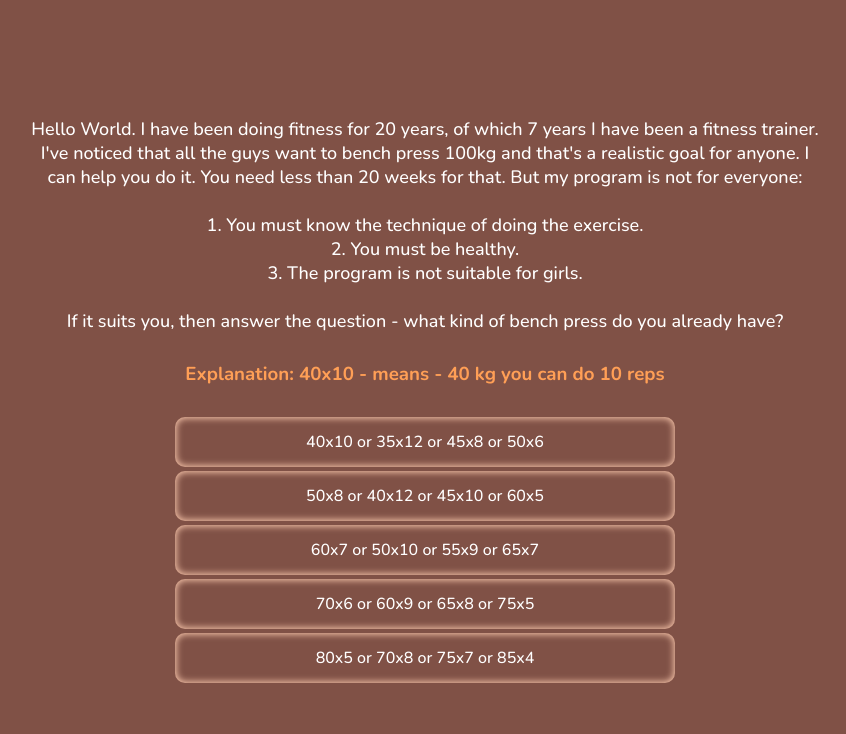
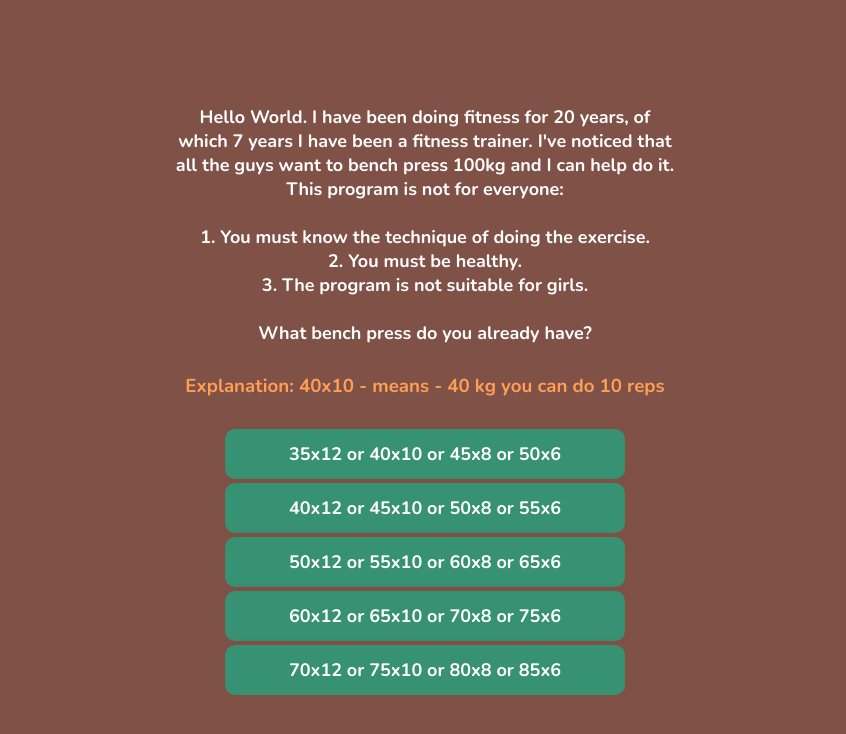
Before and after one commit to Gloryson/bench-press-100kg, a Next.js app: page /start in a window 1280 px wide. Shown: the top 734 px of the page, without its empty margins (215-1061 px from the left). Built offline with nearby package versions, Linux system fonts and the light colour scheme.

Commit message:
feat: added user slice

```diff
--- a/app/globals.scss
+++ b/app/globals.scss
@@ -19,6 +19,7 @@
   background: transparent;
   overflow-x: hidden;
   font-family: 'Nunito', Arial, Helvetica, sans-serif;
+  font-weight: 700;
   color: white;
 }
 
@@ -27,15 +28,14 @@ button {
   height: 50px;
   border-radius: 25px;
   font-size: 18px;
-  font-weight: 700;
   box-shadow: 0 0 5px 1px var(--main-dark-color);
   cursor: pointer;
 
   &:hover {
-    filter: brightness(95%);
+    filter: brightness(110%);
   }
 
   &:active {
-    filter: brightness(90%);
+    filter: brightness(100%);
   }
 }
--- a/app/start/Start.scss
+++ b/app/start/Start.scss
@@ -3,15 +3,15 @@
   place-content: center;
   place-items: center;
   gap: 4px;
-  min-height: 100vh;
+  min-height: 100dvh;
   background-color: var(--main-dark-color);
 
-  @media (max-width: 800px) {
-    padding: 60px 10px;
+  @media (max-width: 501px) {
+    padding: 10px;
   }
 
   p {
-    max-width: 800px;
+    max-width: 500px;
     text-align: center;
     font-size: 18px;
   }
@@ -21,13 +21,10 @@
     text-align: center;
   }
 
-  div {
-    display: grid;
-    place-content: center;
+  button {
     width: 100%;
-    max-width: 500px;
-    height: 50px;
-    box-shadow: inset 0 0 7px 1px var(--main-light-color);
+    max-width: 400px;
+    background-color: var(--green);
     border-radius: 10px;
     cursor: pointer;
   }
--- a/app/start/page.tsx
+++ b/app/start/page.tsx
@@ -8,18 +8,18 @@ export default function Start () {
   return(
     <section className={'start__page'}>
       <p>
-        Hello World. I have been doing fitness for 20 years, of which 7 years I have been a fitness trainer. I've noticed that all the guys want to bench press 100kg and that's a realistic goal for anyone. I can help you do it. You need less than 20 weeks for that. But my program is not for everyone:<br/><br/>
+        Hello World. I have been doing fitness for 20 years, of which 7 years I have been a fitness trainer. I've noticed that all the guys want to bench press 100kg and I can help do it. This program is not for everyone:<br/><br/>
         1. You must know the technique of doing the exercise.<br/>
         2. You must be healthy.<br/>
         3. The program is not suitable for girls.<br/><br/>
-        If it suits you, then answer the question - what kind of bench press do you already have?<br/><br/>
+        What bench press do you already have?<br/><br/>
       </p>
       <h3>Explanation: 40x10 - means - 40 kg you can do 10 reps<br/><br/></h3>
-      <div className={''}>40x10 or 35x12 or 45x8 or 50x6</div>
-      <div className={''}>50x8 or 40x12 or 45x10 or 60x5</div>
-      <div className={''}>60x7 or 50x10 or 55x9 or 65x7</div>
-      <div className={''}>70x6 or 60x9 or 65x8 or 75x5</div>
-      <div className={''}>80x5 or 70x8 or 75x7 or 85x4</div>
+      <button>35x12 or 40x10 or 45x8 or 50x6</button>
+      <button>40x12 or 45x10 or 50x8 or 55x6</button>
+      <button>50x12 or 55x10 or 60x8 or 65x6</button>
+      <button>60x12 or 65x10 or 70x8 or 75x6</button>
+      <button>70x12 or 75x10 or 80x8 or 85x6</button>
     </section>
   )
 }
--- a/components/WelcomePage/WelcomePage.tsx
+++ b/components/WelcomePage/WelcomePage.tsx
@@ -1,12 +1,13 @@
 'use client'
 
 import { useRouter } from 'next/navigation';
+import { AppRouterInstance } from 'next/dist/shared/lib/app-router-context';
 import './WelcomePage.scss';
 
 
 export function WelcomePage () {
 
-  const router = useRouter();
+  const router: AppRouterInstance = useRouter();
 
 
   return(
--- a/store/store.ts
+++ b/store/store.ts
@@ -1,12 +1,13 @@
 import { configureStore } from '@reduxjs/toolkit';
 import { TypedUseSelectorHook, useDispatch, useSelector } from 'react-redux';
 import alertSlice from './alertSlice';
+import userSlice from './userSlice';
 
 
 export const store = configureStore({
   reducer: {
     alert: alertSlice,
-
+    user: userSlice
   },
 })
 
--- /dev/null
+++ b/store/userSlice.ts
@@ -0,0 +1,29 @@
+import { createSlice, PayloadAction } from '@reduxjs/toolkit';
+
+
+interface User {
+  initialWeek: number;
+}
+
+
+const initialState: User = {
+  initialWeek: 0,
+}
+
+
+export const userSlice = createSlice({
+  name: 'user',
+  initialState,
+  reducers: {
+
+    setInitialWeek (state, action: PayloadAction<number>) {
+      state.initialWeek = action.payload;
+    },
+
+  },
+})
+
+
+export const { setInitialWeek } = userSlice.actions;
+
+export default userSlice.reducer;
```
Also changed, not shown: database/training.ts (added, +7 -0 lines).
